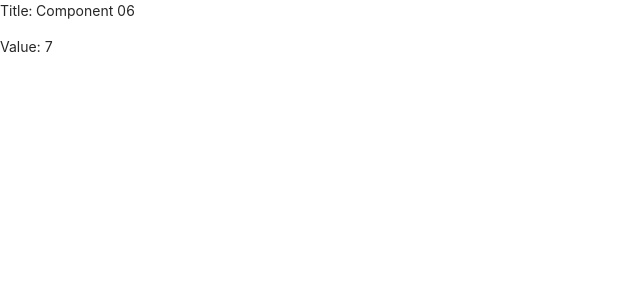
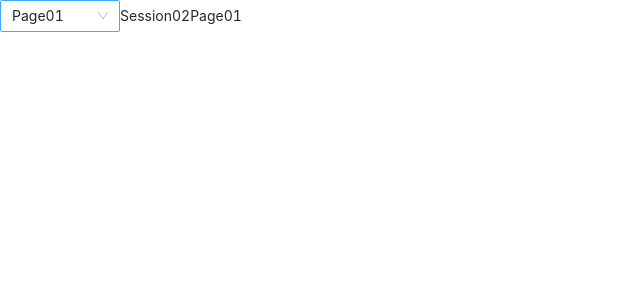
Before and after one commit to nanareyes/next-antd-ts-starter, a Next.js app: page /mentoring/session02 in a window 1280 px wide. Shown: the top 300 px of the page, without its empty margins (0-640 px from the left). Built offline with nearby package versions, Linux system fonts and the light colour scheme.

Commit message:
Add the activities for the second session

```diff
--- /dev/null
+++ b/pages/mentoring/session02/Session02Page02.tsx
@@ -0,0 +1,7 @@
+import React from "react";
+
+const Session02Page02: React.FC = () => {
+  return <>Session 02, Page 02</>;
+};
+
+export default Session02Page02;
--- /dev/null
+++ b/pages/mentoring/session02/Session02Page03.tsx
@@ -0,0 +1,7 @@
+import React from "react";
+
+const Session02Page03: React.FC = () => {
+  return <>Session 02, Page 03</>;
+};
+
+export default Session02Page03;
--- /dev/null
+++ b/pages/mentoring/session02/Session02Page04.tsx
@@ -0,0 +1,7 @@
+import React from "react";
+
+const Session02Page04: React.FC = () => {
+  return <>Session 02, Page 04</>;
+};
+
+export default Session02Page04;
--- /dev/null
+++ b/pages/mentoring/session02/Session02Page05.tsx
@@ -0,0 +1,7 @@
+import React from "react";
+
+const Session02Page05: React.FC = () => {
+  return <>Session 02, Page 05</>;
+};
+
+export default Session02Page05;
--- /dev/null
+++ b/pages/mentoring/session02/Session02Page07.tsx
@@ -0,0 +1,17 @@
+import React from "react";
+
+type Props = {
+  title?: string;
+  value: boolean;
+};
+
+const Session02Page07: React.FC<Props> = ({ title, value }) => {
+  return (
+    <>
+      <p>Title: {title}</p>
+      <p>Value: {`${value}`}</p>
+    </>
+  );
+};
+
+export default Session02Page07;
--- /dev/null
+++ b/pages/mentoring/session02/Session02Page08.tsx
@@ -0,0 +1,16 @@
+import React from "react";
+
+type Props = {
+  title?: string;
+  value: string;
+};
+
+const Session02Page08: React.FC<Props> = ({ title, value }) => {
+  return (
+    <>
+      <p>Title: {title}</p>
+      <p>Value: {value}</p>
+    </>
+  );
+};
+export default Session02Page08;
--- /dev/null
+++ b/pages/mentoring/session02/Session02Page09.tsx
@@ -0,0 +1,17 @@
+import React from "react";
+
+type Props = {
+  title?: string;
+  value: Record<string, string | number>;
+};
+
+const Session02Page09: React.FC<Props> = ({ title, value }) => {
+  return (
+    <>
+      <p>Title: {title}</p>
+      <p>Value: {JSON.stringify(value, null, 2)}</p>
+    </>
+  );
+};
+
+export default Session02Page09;
--- /dev/null
+++ b/pages/mentoring/session02/Session02Page10.tsx
@@ -0,0 +1,18 @@
+import React from "react";
+
+type Props = {
+  title?: string;
+  value: Array<number | string | boolean>;
+  //value: number[];
+};
+
+const Session02Page10: React.FC<Props> = ({ title, value }) => {
+  return (
+    <>
+      <p>Title: {title}</p>
+      <p>Value: {JSON.stringify(value, null, 2)}</p>
+    </>
+  );
+};
+
+export default Session02Page10;
--- a/pages/mentoring/session02/index.tsx
+++ b/pages/mentoring/session02/index.tsx
@@ -1,9 +1,22 @@
 import React, { useState } from "react";
+import { Select } from "antd";
 import Session02Page01 from "./Session02Page01";
+import Session02Page02 from "./Session02Page02";
+import Session02Page03 from "./Session02Page03";
+import Session02Page04 from "./Session02Page04";
+import Session02Page05 from "./Session02Page05";
 import Session02Page06 from "./Session02Page06";
+import Session02Page07 from "./Session02Page07";
+import Session02Page08 from "./Session02Page08";
+import Session02Page09 from "./Session02Page09";
+import Session02Page10 from "./Session02Page10";
 
 const Session02IndexPage: React.FC = () => {
-  const [selectedComponent, setSelectedComponent] = useState(6);
+  const [selectedComponent, setSelectedComponent] = useState(1);
+
+  const handleChange = (value: number) => {
+    setSelectedComponent(value);
+  };
 
   return (
     <>
@@ -14,9 +27,81 @@ const Session02IndexPage: React.FC = () => {
        * - When the user clicks in any of those, change the selectedComponent state value
        * - Use conditions to display the 10 components
        */}
+      <Select
+        defaultValue={1}
+        style={{ width: 120 }}
+        onChange={handleChange}
+        options={[
+          {
+            value: 1,
+            label: "Page01",
+          },
+          {
+            value: 2,
+            label: "Page02",
+          },
+          {
+            value: 3,
+            label: "Page03",
+          },
+          {
+            value: 4,
+            label: "Page04",
+          },
+          {
+            value: 5,
+            label: "Page05",
+          },
+          {
+            value: 6,
+            label: "Page06",
+          },
+          {
+            value: 7,
+            label: "Page07",
+          },
+          {
+            value: 8,
+            label: "Page08",
+          },
+          {
+            value: 9,
+            label: "Page09",
+          },
+          {
+            value: 10,
+            label: "Page10",
+          },
+        ]}
+      />
       {selectedComponent === 1 && <Session02Page01 />}
+      {selectedComponent === 2 && <Session02Page02 />}
+      {selectedComponent === 3 && <Session02Page03 />}
+      {selectedComponent === 4 && <Session02Page04 />}
+      {selectedComponent === 5 && <Session02Page05 />}
       {selectedComponent === 6 && (
         <Session02Page06 value={7} title="Component 06" />
+      )}
+      {selectedComponent === 7 && (
+        <Session02Page07 title="Page 07" value={false} />
+      )}
+      {selectedComponent === 8 && (
+        <Session02Page08
+          title="Page 08"
+          value={"Esta actividad estuvo interesante"}
+        />
+      )}
+      {selectedComponent === 9 && (
+        <Session02Page09
+          title="Page 09."
+          value={{ name: "carolina", id: 37864930 }}
+        />
+      )}
+      {selectedComponent === 10 && (
+        <Session02Page10
+          title="Page 10"
+          value={[1, 2, 3, 4, 5, 6, 78, 9, 10]}
+        />
       )}
     </>
   );
```
